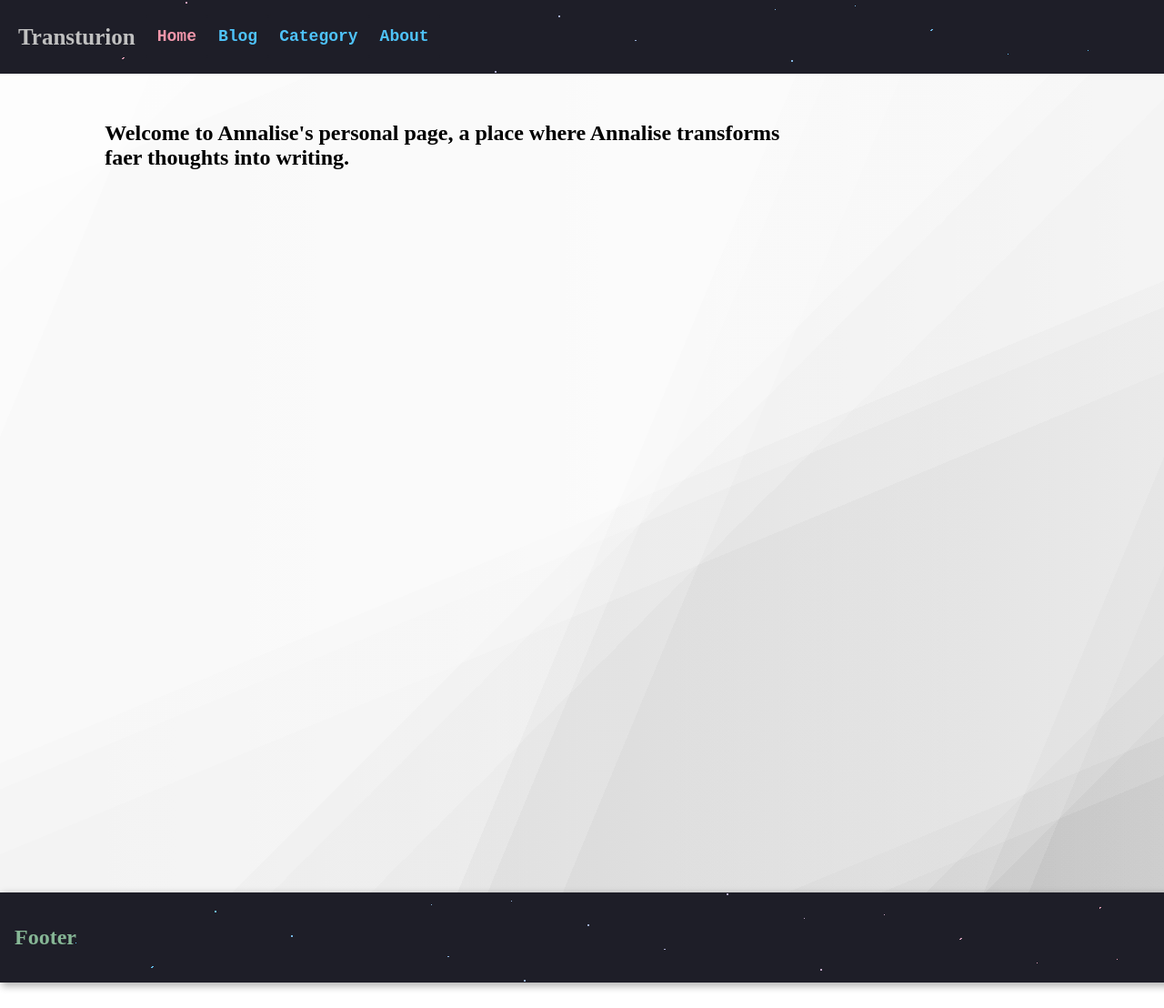
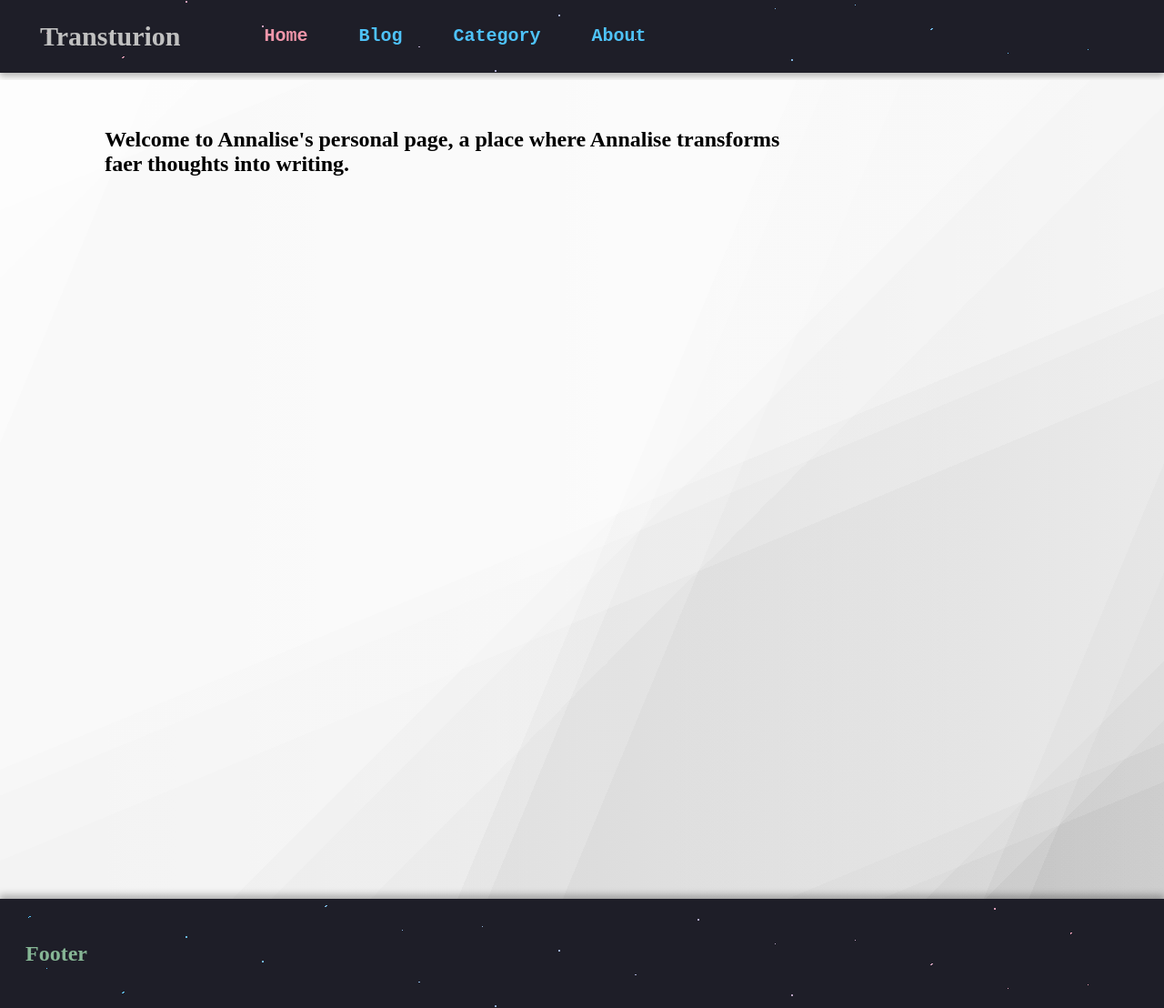
Before and after one commit to transturion/transturion.com, a Jekyll site: the page built from index.html, in a window 1280 px wide. Shown: the whole page at 91% size. Built offline with Jekyll 4.4.1, drawn with Linux system fonts in a browser that asks for light colours.

Commit message:
Further text placement modifications within header and footer; fixing gradient magic on Webkit based browsers.

```diff
--- a/_layouts/default.html
+++ b/_layouts/default.html
@@ -10,7 +10,7 @@
     <body>
         <div class="header">
             <a class="logo" href="index.html">Transturion</a>
-            <div class="header-right">
+            <div class="navbar_tab">
                 {% for item in site.data.navigation %}
                     <a href="{{ item.link }}" {% if page.url == item.link %} class="active" {% else %} class="inactive" {% endif %}>{{ item.name }}</a>
                 {% endfor %}
--- a/_sass/content.scss
+++ b/_sass/content.scss
@@ -77,18 +77,19 @@ body {
 /* link colors */
 a {
   color: #672F8B;
+  text-decoration: none;
 }
 
 a:hover {
   color: #F096AA;
 }
 
-/* current tab highlight */
+/* current link highlight */
 .link_highlight_active {
     color: #F096AA;
     }
 
-/* inactive tabs */
+/* inactive links */
 .link_highlight_inactive {
     color: #4EC2F8;
     }
--- a/_sass/footer.scss
+++ b/_sass/footer.scss
@@ -1,16 +1,15 @@
 /* https://dev.to/5t3ph/style-a-blog-layout-with-css-3elh */
 
 .footer {
-    position: relative;
-    bottom: 0;
-    width: 100%;
-    margin: 0;
-    margin-left: auto;
-    margin-right: auto;
-    padding: 1rem;
-    /* border-top: 2px solid #672F8B;
-    background-color: rgba(black, .7); */
+    padding: 1rem 1rem;
+    overflow: hidden;
+
     background-image: repeating-linear-gradient(358deg, rgb(30,30,40) 0px, rgb(30,30,40) 27px,transparent 27px, transparent 29px),repeating-linear-gradient(280deg, rgb(30,30,40) 0px, rgb(30,30,40) 27px,transparent 27px, transparent 29px),repeating-linear-gradient(337deg, rgb(30,30,40) 0px, rgb(30,30,40) 27px,transparent 27px, transparent 29px),linear-gradient(90deg, rgb(78,194,248),rgb(240,150,170));
     color: #86B695;    /* genderfae green */
-    box-shadow: 3px 3px 8px 1px rgba(0,0,0,0.3);
+    box-shadow: 0px -3px 8px 1px rgba(0,0,0,0.3);
 }
+
+.footer h2 {
+    padding: 12px;
+    line-height: 24px;
+}
--- a/_sass/gradientmagic.scss
+++ b/_sass/gradientmagic.scss
@@ -6,7 +6,6 @@
     margin: 0;
     padding: 0;
     min-height: 100vh;
-    min-width: 100vw;
     background: linear-gradient(112.5deg, rgb(214, 214, 214) 0%, rgb(214, 214, 214) 10%,rgb(195, 195, 195) 10%, rgb(195, 195, 195) 53%,rgb(176, 176, 176) 53%, rgb(176, 176, 176) 55%,rgb(157, 157, 157) 55%, rgb(157, 157, 157) 60%,rgb(137, 137, 137) 60%, rgb(137, 137, 137) 88%,rgb(118, 118, 118) 88%, rgb(118, 118, 118) 91%,rgb(99, 99, 99) 91%, rgb(99, 99, 99) 100%),linear-gradient(157.5deg, rgb(214, 214, 214) 0%, rgb(214, 214, 214) 10%,rgb(195, 195, 195) 10%, rgb(195, 195, 195) 53%,rgb(176, 176, 176) 53%, rgb(176, 176, 176) 55%,rgb(157, 157, 157) 55%, rgb(157, 157, 157) 60%,rgb(137, 137, 137) 60%, rgb(137, 137, 137) 88%,rgb(118, 118, 118) 88%, rgb(118, 118, 118) 91%,rgb(99, 99, 99) 91%, rgb(99, 99, 99) 100%),linear-gradient(135deg, rgb(214, 214, 214) 0%, rgb(214, 214, 214) 10%,rgb(195, 195, 195) 10%, rgb(195, 195, 195) 53%,rgb(176, 176, 176) 53%, rgb(176, 176, 176) 55%,rgb(157, 157, 157) 55%, rgb(157, 157, 157) 60%,rgb(137, 137, 137) 60%, rgb(137, 137, 137) 88%,rgb(118, 118, 118) 88%, rgb(118, 118, 118) 91%,rgb(99, 99, 99) 91%, rgb(99, 99, 99) 100%),linear-gradient(90deg, rgb(195, 195, 195),rgb(228, 228, 228));
     background-blend-mode:overlay,overlay,overlay,normal;
     background-attachment: scroll;
--- a/_sass/navigation.scss
+++ b/_sass/navigation.scss
@@ -3,14 +3,16 @@
 /* https://stackoverflow.com/questions/7868775/how-to-make-a-transparent-sticky-header */
 
 .header {
-    padding: 1rem 0.5rem;
+    padding: 1rem 1rem;
     overflow: hidden;
 
     /* https://www.gradientmagic.com/collection/confetti/gradient/1600773744886
     backdrop-filter: blur(12px);
     background-color: rgba(black, .2) !important; */
     background-image: repeating-linear-gradient(358deg, rgb(30,30,40) 0px, rgb(30,30,40) 27px,transparent 27px, transparent 29px),repeating-linear-gradient(280deg, rgb(30,30,40) 0px, rgb(30,30,40) 27px,transparent 27px, transparent 29px),repeating-linear-gradient(337deg, rgb(30,30,40) 0px, rgb(30,30,40) 27px,transparent 27px, transparent 29px),linear-gradient(90deg, rgb(240,150,170),rgb(78,194,248));
-    box-shadow: 3px 3px 8px 1px rgba(0,0,0,0.3);
+
+    margin-bottom: 8px;
+    box-shadow: 0px 3px 8px 1px rgba(0,0,0,0.3);
 }
 
 /* Navigation */
@@ -18,42 +20,39 @@
 
 .header a {
     float: left;
-    color: #4EC2F8;
     text-align: center;
     padding: 12px;
     text-decoration: none;
-    font-size: 18px;
-    line-height: 25px;
-    border-radius: 4px;
+    font-size: 20px;
+    line-height: 24px;
+    margin-left: 16px;
+    margin-right: 16px;
 }
 
 .header a.logo {
-    font-size: 25px;
+    font-size: 30px;
     font-weight: bold;
     font-family: Copperplate;
     color: silver;
 }
 
 .header a:hover {
-    background-color: #1E1E28;
     color: #F096AA;
 }
 
 .header a.active {
-  background-color: #1E1E28;
   color: #F096AA;
 }
 
 .header a.inactive {
-  background-color: #1E1E28;
   color: #4EC2F8;
 }
 
-.header-right {
-    background-color: #1E1E28;
+.navbar_tab {
     font-family: monospace;
     font-weight: bold;
     float: left;
+    margin-left: 36px;
 }
 
 .logo {
```
